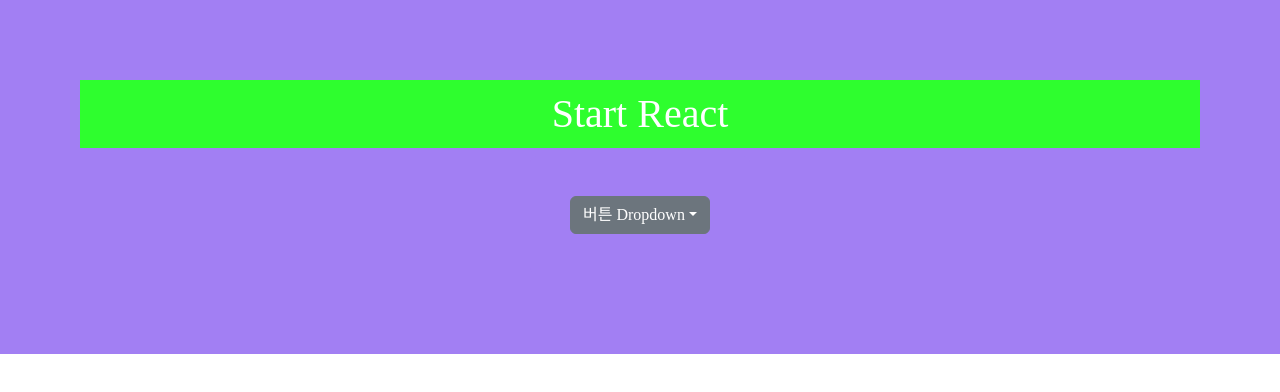
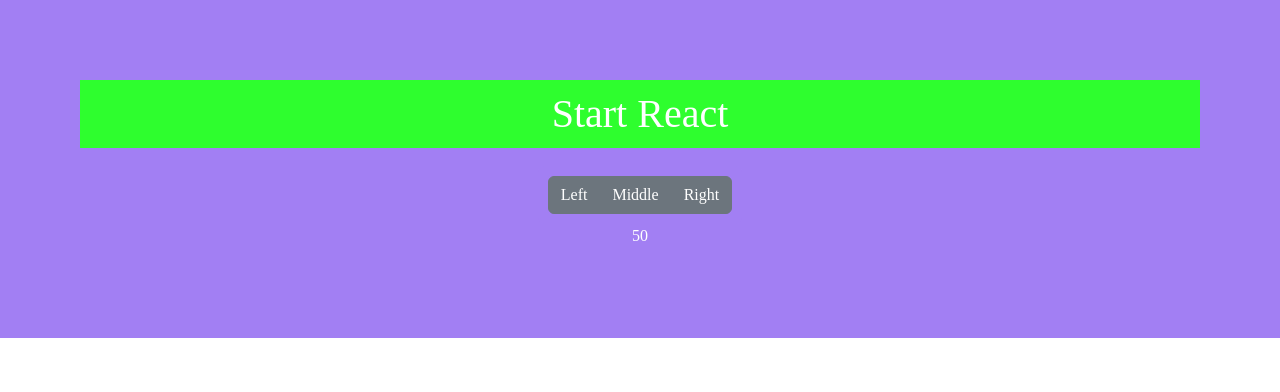
Before and after one commit to lee-kangpyo/react-start, a React (Create React App) app in the folder client/: page / in a window 1280 px wide. Shown: the top 392 px of the page. Built offline with nearby package versions, Linux system fonts and the light colour scheme.

Commit message:
reactStrap Button Group

```diff
--- a/client/src/App.js
+++ b/client/src/App.js
@@ -1,13 +1,13 @@
 import React from 'react';
 import './App.css';
-import ReactstrapDropdown from './component2/R037_ReactstrapDropdown'
+import ReactstrapButtonGroup from './component2/R038_ReactstrapButtonGroup'
 import 'bootstrap/dist/css/bootstrap.css'
 
 function App() {
   return (
     <div>
       <h1>Start React</h1>
-      <ReactstrapDropdown />
+      <ReactstrapButtonGroup />
     </div>
   );
 }
--- /dev/null
+++ b/client/src/component2/R038_ReactstrapButtonGroup.js
@@ -0,0 +1,37 @@
+import React, { Component } from 'react';
+import { Button, ButtonGroup } from "reactstrap";
+
+class R038_REactstrapButtonGroup extends Component {
+
+    constructor(props) {
+        super(props);
+        this.state = { number : 50 }
+    }
+
+    move = (type, e) => {
+        var num = 50;
+        if (type === "Left") {
+            this.setState({ number: this.state.number - 1 });
+        }else if (type === "Right") {
+            this.setState({ number: this.state.number +1 });
+        }else if (type === "Middle") {
+            this.setState({ number: num });
+        }
+    }
+
+    render() {
+        return (
+            <div style={{padding:"10px"}}>
+                <ButtonGroup style={{padding:"10px"}}>
+                    <Button onClick={e => this.move("Left")}>Left</Button>
+                    <Button onClick={e => this.move("Middle")}>Middle</Button>
+                    <Button onClick={e => this.move("Right")}>Right</Button>
+                </ButtonGroup>
+                <br/>
+                {this.state.number}
+            </div>
+         );
+    }
+}
+
+export default R038_REactstrapButtonGroup;
```
